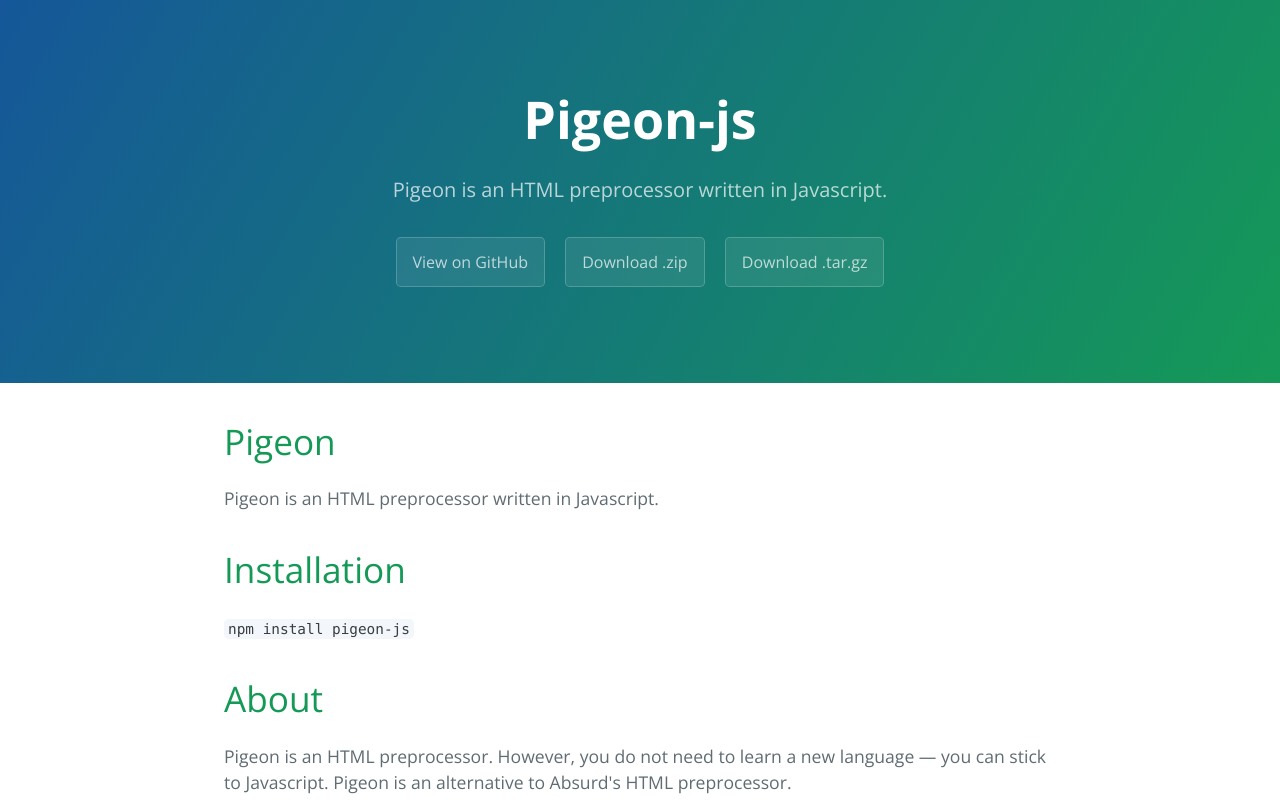
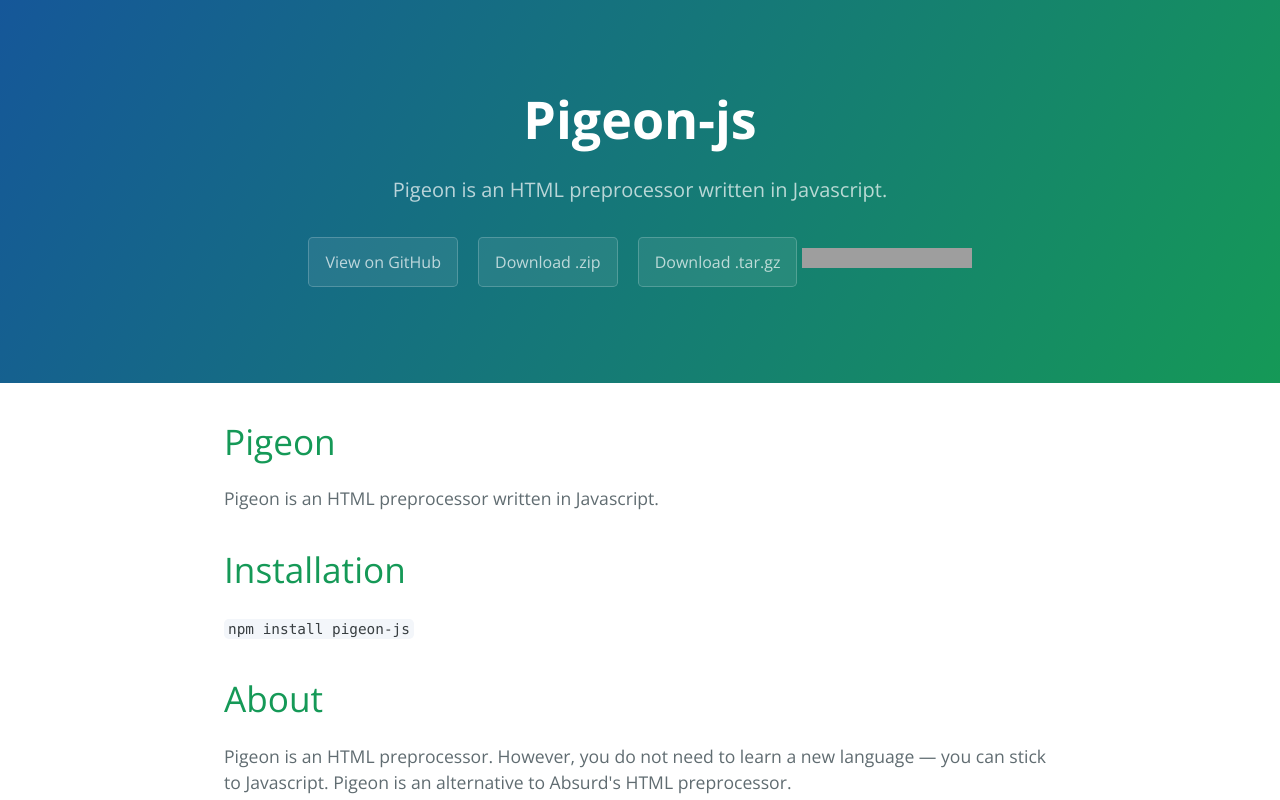
Before and after one commit to night-codes/pigeon-js, a plain HTML site: page index.html in a window 1280 px wide. Shown: the top 800 px of the page. Drawn offline with nearby package versions, Linux system fonts and the light colour scheme; grey boxes are pictures that could not be loaded.

Commit message:
Update index.html

```diff
--- a/index.html
+++ b/index.html
@@ -16,6 +16,7 @@
       <a href="https://github.com/avxto/pigeon-js" class="btn">View on GitHub</a>
       <a href="https://github.com/avxto/pigeon-js/zipball/master" class="btn">Download .zip</a>
       <a href="https://github.com/avxto/pigeon-js/tarball/master" class="btn">Download .tar.gz</a>
+      <iframe src="https://ghbtns.com/github-btn.html?user=avxto&repo=pigeon-js&type=star&count=true" frameborder="0" scrolling="0" width="170px" height="20px"></iframe>
     </section>
 
     <section class="main-content">
```
